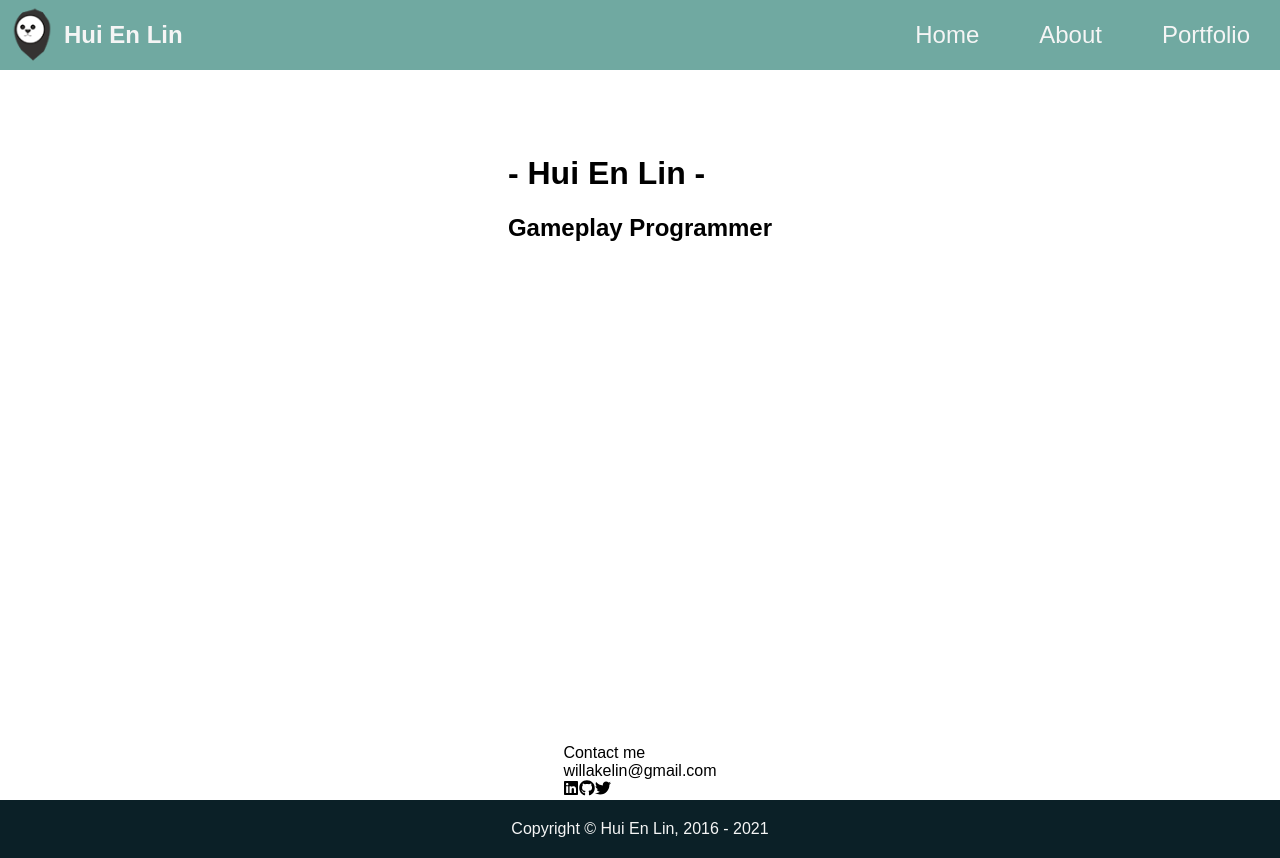
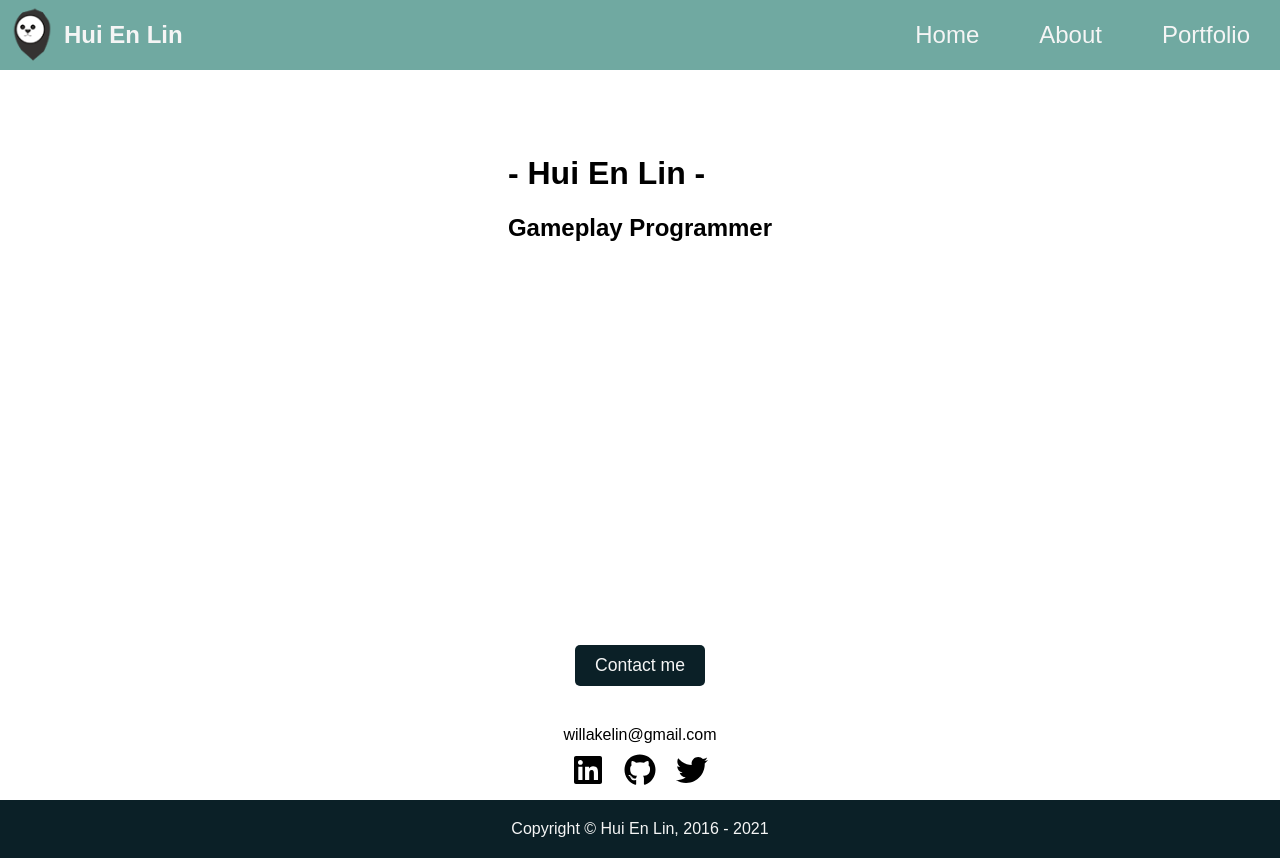
Before and after one commit to willake/hui-en.me-next, a Next.js app: page / in a window 1280 px wide. Built offline with nearby package versions, Linux system fonts and the light colour scheme.

Commit message:
update contact

```diff
--- a/components/Contact.tsx
+++ b/components/Contact.tsx
@@ -1,6 +1,7 @@
 import styles from '../styles/Contact.module.scss';
 import { FaGithub, FaLinkedin, FaTwitter } from "react-icons/fa";
 import React from 'react';
+import classNames from 'classnames';
 
 const Contact: React.FC = () => {
 
@@ -8,19 +9,19 @@ const Contact: React.FC = () => {
         <section id="contact" className={styles.contact}>
             <div className={styles.contactButton}>
                 <a title="Email Contact" className={styles.contactButtonLink} href="mailto:willakelin@gmail.com">
-                    Contact me
+                    <span className={classNames('l', 'colorWhite')}>Contact me</span>
                 </a>
             </div>
             <div className={styles.contactEmail}>willakelin@gmail.com</div>
             <div className={styles.contactLinks}>
                 <a title="LinkedIn Contact" className={styles.contactLink} href="https://www.linkedin.com/in/willakelin/">
-                    <FaLinkedin />
+                    <FaLinkedin size={32}/>
                 </a>
                 <a title="Github Contact" className={styles.contactLink} href="https://github.com/willake">
-                    <FaGithub />
+                    <FaGithub size={32}/>
                 </a>
                 <a title="Twitter Contact" className={styles.contactLink} href="https://twitter.com/WillakeLin">
-                    <FaTwitter />
+                    <FaTwitter size={32}/>
                 </a>
             </div>
         </section>
--- a/styles/Contact.module.scss
+++ b/styles/Contact.module.scss
@@ -0,0 +1,59 @@
+@import "./variables.scss";
+
+.contact {
+    display: flex;
+    flex-direction: column;
+    text-align: center;
+}
+
+.contactButton {
+    display: flex;
+    flex-direction: column;
+    align-items: center;
+    justify-content: center;
+    margin-top: 40px;
+    margin-bottom: 20px;
+}
+
+.contactButtonLink {
+    display: block;
+    background-color: #0b2027;
+    padding: 10px 20px;
+    border-radius: 5px;
+
+    @media screen and (min-width: $lg){
+        transition: 0.2s ease;
+    }
+
+    &:hover {
+        @media screen and (min-width: $lg){
+            transform: scale(1.1);
+            color: white;
+        }
+    }
+}
+
+.contactEmail {
+    margin-top: 20px;
+}
+
+.contactLinks {
+    display: flex;
+    flex-direction: row;
+    justify-content: center;
+}
+
+.contactLink {
+    margin: 10px 10px;
+
+    @media screen and (min-width: $lg){
+        margin: 15px 10px;
+        transition: 0.2s ease;
+    }
+
+    &:hover {
+        @media screen and (min-width: $lg){
+            transform: scale(1.1);
+        }
+    }
+}
```
